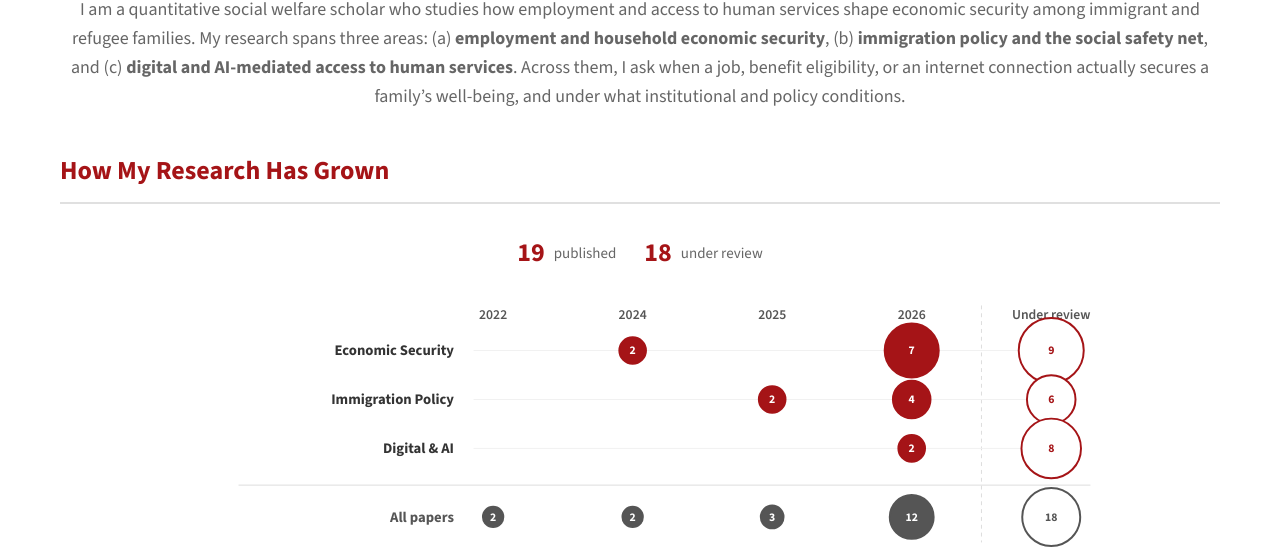
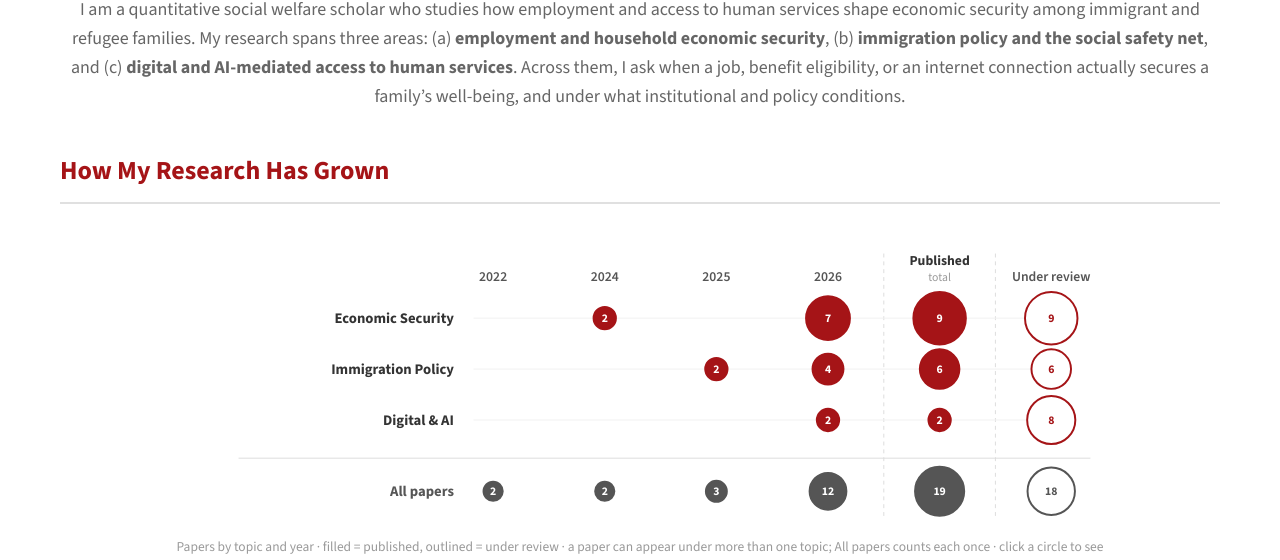
Before and after one commit to drlee960619/Jihye-my-website, a plain HTML site: page research.html in a window 1280 px wide. Shown: the part 240-800 px from the top of the page. Drawn offline with nearby package versions, Linux system fonts and the light colour scheme.

Commit message:
Growth chart: Published total column inside the chart (replaces summary line)
Co-Authored-By: Claude Opus 5.5 <noreply@anthropic.com>
Claude-Session: https://claude.ai/code/session_01QJDcCZMQcUYGuzNy5WYHqj

```diff
--- a/assets/css/research.css
+++ b/assets/css/research.css
@@ -264,5 +264,5 @@
     .growth svg { min-width: 620px; }
 }
 
-.growth .g-sum { display: flex; justify-content: center; gap: 28px; margin: 0 0 6px; font-size: 15px; color: #666; }
-.growth .g-sum b { font-size: 26px; font-weight: 700; color: var(--primary-color); margin-right: 6px; vertical-align: -3px; }
+.growth .g-yr--tot { font-weight: 700; fill: #333; }
+.growth .g-yr--sub { font-size: 12px; font-weight: 500; fill: #999; }
--- a/assets/js/research-growth.js
+++ b/assets/js/research-growth.js
@@ -21,7 +21,8 @@
             : (pillars.length ? pillars.slice() : d.categories.slice());
         const years = [...new Set(d.papers.filter(p => p.status === 'published').map(p => p.year))].sort((a, b) => a - b);
         const cols = years.map(y => ({ label: String(y), year: String(y), status: 'published' }))
-            .concat([{ label: 'Under review', year: '', status: 'under-review' }]);
+            .concat([{ label: 'Published', sub: 'total', year: '', status: 'published', total: true },
+                     { label: 'Under review', year: '', status: 'under-review' }]);
 
         const inCol = (p, col) => p.status === col.status && (col.year === '' || String(p.year) === col.year);
         const count = (c, col) => d.papers.filter(p => inCol(p, col) &&
@@ -30,12 +31,17 @@
         const showTotal = mode === 'overlap';
 
         const nCols = cols.length, x0 = 330, xEnd = 900, dx = (xEnd - x0) / (nCols - 1);
-        const y0 = 72, dy = 50, H = y0 + (rows.length - 1 + (showTotal ? 1.4 : 0)) * dy + 44;
+        const y0 = 88, dy = 52, H = y0 + (rows.length - 1 + (showTotal ? 1.4 : 0)) * dy + 44;
         const o = [`<svg xmlns="http://www.w3.org/2000/svg" viewBox="0 0 960 ${H}" width="100%" role="img" aria-label="Number of papers by topic and year">`];
 
-        cols.forEach((c, j) => o.push(`<text class="g-yr" x="${x0 + j * dx}" y="40" text-anchor="middle">${c.label}</text>`));
-        const sepX = x0 + (nCols - 1.5) * dx;
-        o.push(`<line x1="${sepX}" y1="26" x2="${sepX}" y2="${H - 18}" stroke="#ddd" stroke-dasharray="4 4"/>`);
+        cols.forEach((c, j) => {
+            o.push(`<text class="g-yr${c.total ? ' g-yr--tot' : ''}" x="${x0 + j * dx}" y="${c.sub ? 34 : 50}" text-anchor="middle">${c.label}</text>`);
+            if (c.sub) o.push(`<text class="g-yr g-yr--sub" x="${x0 + j * dx}" y="50" text-anchor="middle">${c.sub}</text>`);
+        });
+        [nCols - 2.5, nCols - 1.5].forEach(k => {
+            const sx = x0 + k * dx;
+            o.push(`<line x1="${sx}" y1="22" x2="${sx}" y2="${H - 18}" stroke="#ddd" stroke-dasharray="4 4"/>`);
+        });
         if (pillars.length && pillars.length < rows.length) {
             const yy = y0 + (pillars.length - 0.5) * dy;
             o.push(`<line x1="70" y1="${yy}" x2="${xEnd + 40}" y2="${yy}" stroke="#eee"/>`);
@@ -48,7 +54,7 @@
             cols.forEach((k, j) => {
                 const n = count(c, k);
                 if (!n) return;
-                const X = x0 + j * dx, r = 8 + n * 2.8, ur = k.status === 'under-review';
+                const X = x0 + j * dx, r = 7 + n * 2.2, ur = k.status === 'under-review';
                 o.push(`<g class="g-dot" tabindex="0" role="button" data-cat="${esc(c)}" data-year="${k.year}" data-status="${k.status}"
                     aria-label="${esc(c)}, ${k.label}: ${n} paper${n > 1 ? 's' : ''}">
                     <title>${esc(c)} · ${k.label}: ${n} paper${n > 1 ? 's' : ''}</title>
@@ -65,16 +71,12 @@
                 const X = x0 + j * dx, ur = k.status === 'under-review';
                 o.push(`<g class="g-dot" tabindex="0" role="button" data-cat="" data-year="${k.year}" data-status="${k.status}"
                     aria-label="All papers, ${k.label}: ${n}"><title>All papers · ${k.label}: ${n}</title>
-                    <circle cx="${X}" cy="${Y}" r="${(8 + n * 1.2).toFixed(1)}" fill="${ur ? '#fff' : TC}" stroke="${TC}" stroke-width="2"/>
+                    <circle cx="${X}" cy="${Y}" r="${(8 + n * 0.9).toFixed(1)}" fill="${ur ? '#fff' : TC}" stroke="${TC}" stroke-width="2"/>
                     <text class="g-n" x="${X}" y="${Y + 4}" text-anchor="middle" fill="${ur ? TC : '#fff'}">${n}</text></g>`);
             });
         }
         o.push('</svg>');
-        // Totals that match the Published / Under Review tabs below
-        const nPub = d.papers.filter(p => p.status === 'published').length;
-        const nUr = d.papers.filter(p => p.status === 'under-review').length;
-        const sum = `<div class="g-sum"><span><b>${nPub}</b> published</span><span><b>${nUr}</b> under review</span></div>`;
-        box.innerHTML = sum + o.join('');
+        box.innerHTML = o.join('');
     }).catch(() => { box.closest('.growth').hidden = true; });
 
     function apply(g) {
```
